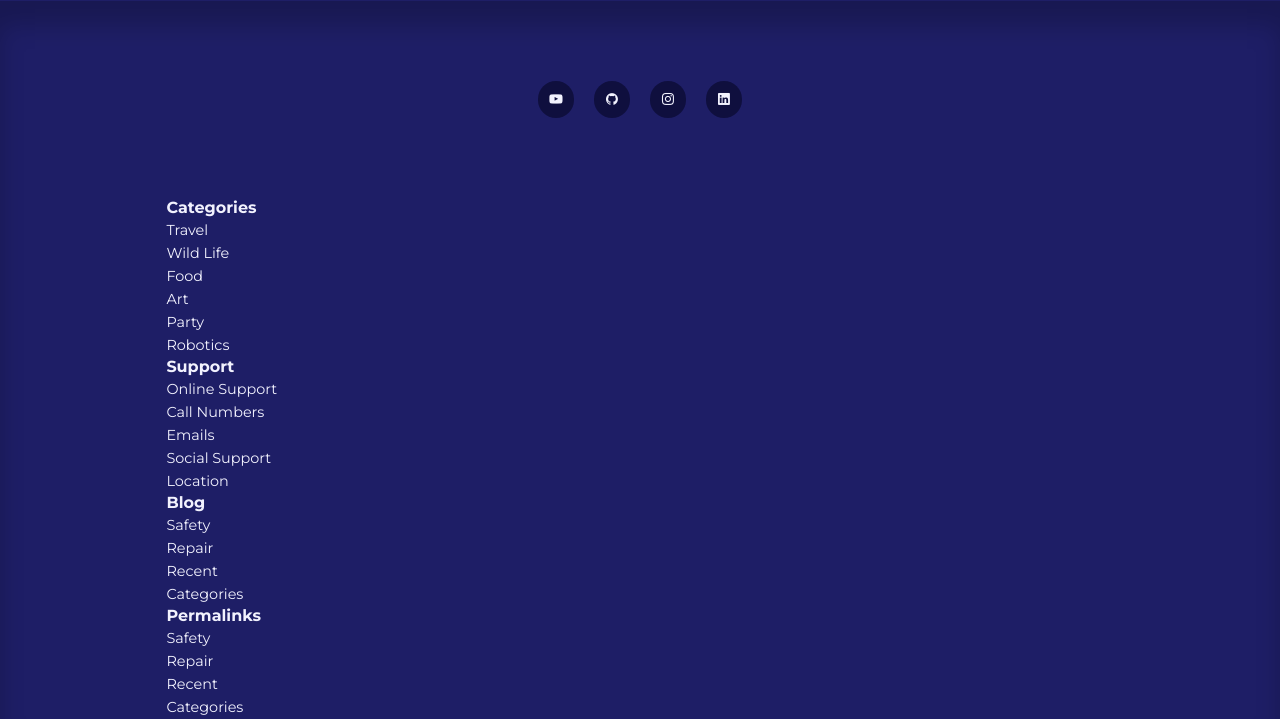
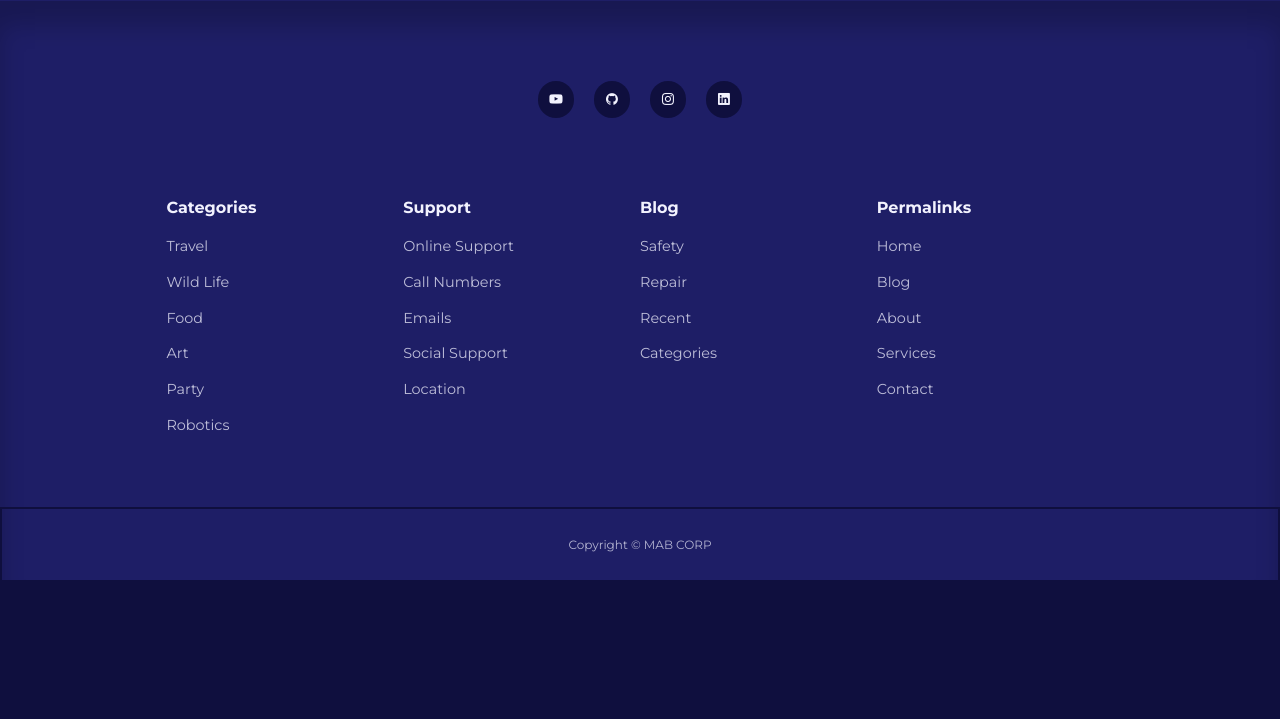
Before and after one commit to AbdullahButt2611/MAB_Blogs_PHP, a PHP site: page / in a window 1280 px wide. Shown: the part 1976-2695 px from the top of the page. After the commit the page ends 2556 px from the top, so only its background shows below. Run offline with PHP 8.4, Linux system fonts and the light colour scheme.

Commit message:
Index Large Screen
The Index for large screen have been completed. Now working on the medium screens.

```diff
--- a/index.html
+++ b/index.html
@@ -10,6 +10,9 @@
 
     <!-- CDN FOR ICONSCOUT FOR INSERTIG ICONS -->
     <link rel="stylesheet" href="https://unicons.iconscout.com/release/v4.0.0/css/line.css">
+
+    <!-- LINK FOR THE FAV ICON -->
+    <link rel="shortcut icon" href="images/fav.png" type="image/x-icon">
 
 </head>
 <body>
@@ -360,13 +363,18 @@
             <article>
                 <h4>Permalinks</h4>
                 <ul>
-                    <li><a href="">Safety</a></li>
-                    <li><a href="">Repair</a></li>
-                    <li><a href="">Recent</a></li>
-                    <li><a href="">Categories</a></li>
+                    <li><a href="">Home</a></li>
+                    <li><a href="">Blog</a></li>
+                    <li><a href="">About</a></li>
+                    <li><a href="">Services</a></li>
+                    <li><a href="">Contact</a></li>
                 </ul>
             </article>
 
+        </div>
+
+        <div class="footer__copyright">
+            <small>Copyright &copy; MAB CORP</small>
         </div>
 
     </footer>
--- a/style.css
+++ b/style.css
@@ -305,3 +305,61 @@ footer{
     background: var(--color-white);
     color: var(--color-bg);
 }
+
+.footer__container{
+    display: grid;
+    grid-template-columns: repeat(4, 1fr);
+}
+
+footer h4{
+    color: var(--color-white);
+    margin-bottom: 0.6rem;
+}
+
+footer ul li{
+    padding: 0.4rem 0;
+}
+
+footer ul a{
+    opacity: 0.75;
+}
+
+footer ul a:hover{
+    letter-spacing: 0.2rem;
+    opacity: 1;
+}
+
+.footer__copyright{
+    text-align: center;
+    padding: 1.5rem 0;
+    border: 2px solid var(--color-bg);
+    margin-top: 4rem;
+}
+
+
+
+
+/* ============================      MEDIA QUERY (MEDIUM DEVICES)     ============================= */
+@media screen and (max-width: 1024px) {
+    /* =====      General sTyles     ===== */
+
+    .container{
+        width: var(--container-width-md);
+    }
+
+    h2{
+        font-size: 1.6rem;
+    }
+
+    h3{
+        font-size: 1.2rem;
+    }
+
+    h5{
+        font-size: 0.8rem;
+    }
+
+    /* =====      NAV     ===== */
+
+
+}
```
Also changed, not shown: images/fav.png (added).
